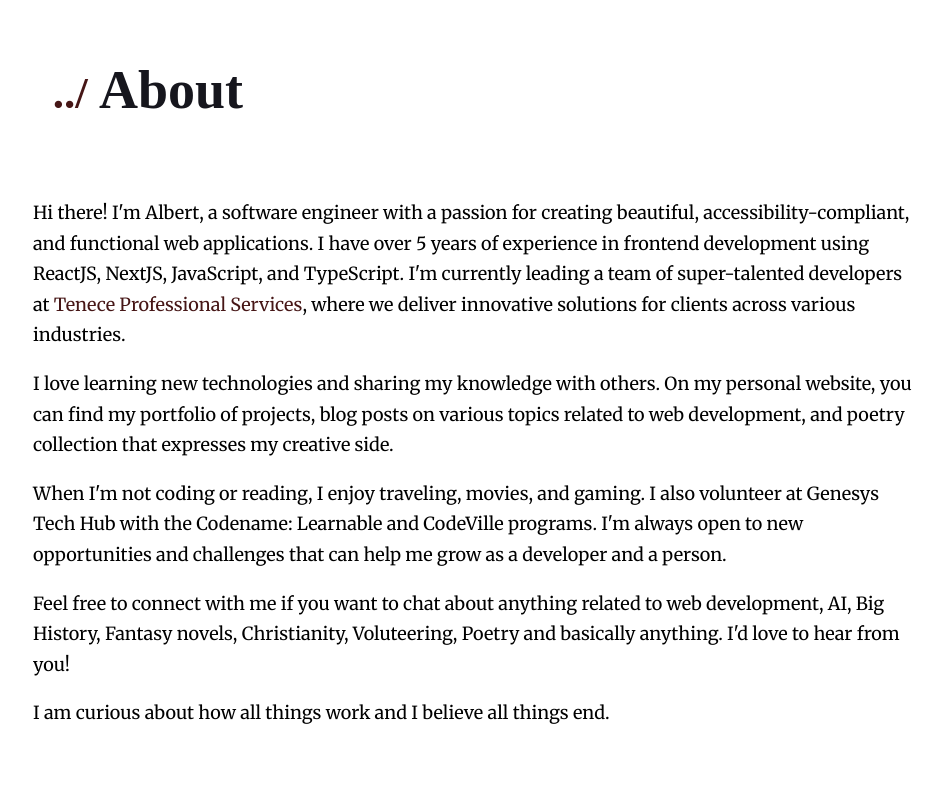
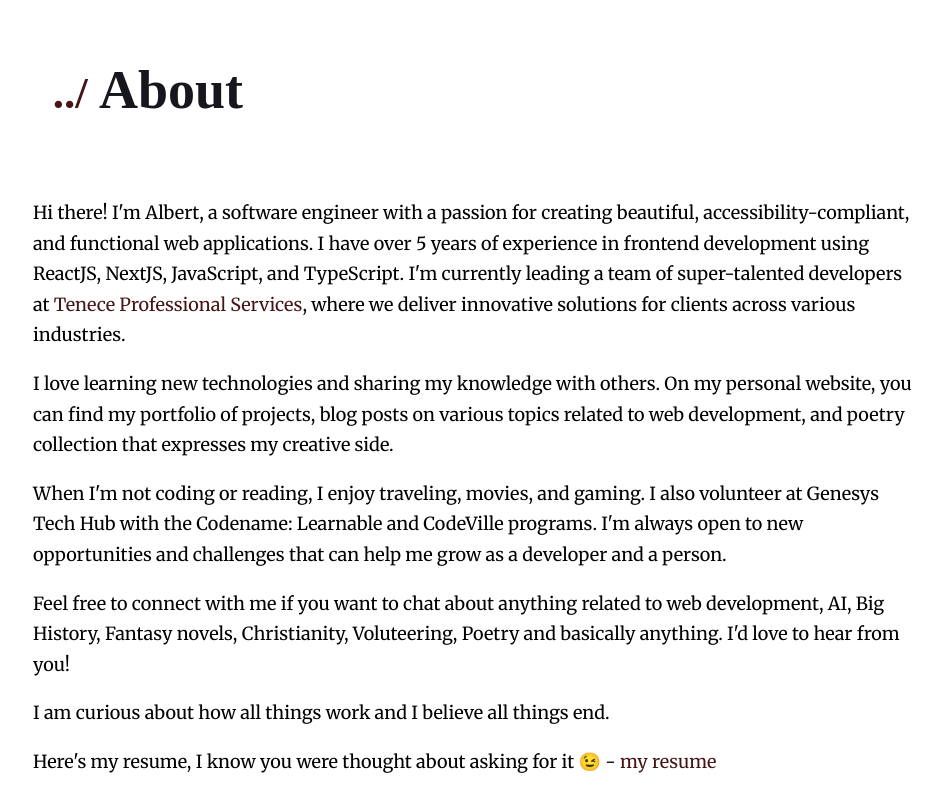
Before and after one commit to albert-tarkaa/taving, a Next.js app: page /about in a window 1280 px wide. Shown: the whole page, without its empty margins (165-1106 px from the left). Built offline with nearby package versions, Linux system fonts and the light colour scheme; a web font is replaced by a local one.

Commit message:
added my resume

```diff
--- a/pages/about.js
+++ b/pages/about.js
@@ -22,6 +22,7 @@ const About = () =>
               Feel free to connect with me if you want to chat about anything related to web development, AI, Big History, Fantasy novels, Christianity, Voluteering, Poetry and basically anything. I&apos;d love to hear from you!
 </p>
             <p> I am curious about how all things work and I believe all things end.</p>
+            <p>Here&apos;s my resume, I know you were thought about asking for it 😉 - <a href="Albert Tarkaa - CV.pdf" target='_blank' rel="noreferrer">my resume</a></p>
           </div>
         </main>
       </div>
```
Also changed, not shown: 1 other file (tests, documents, lock files or other folders).
